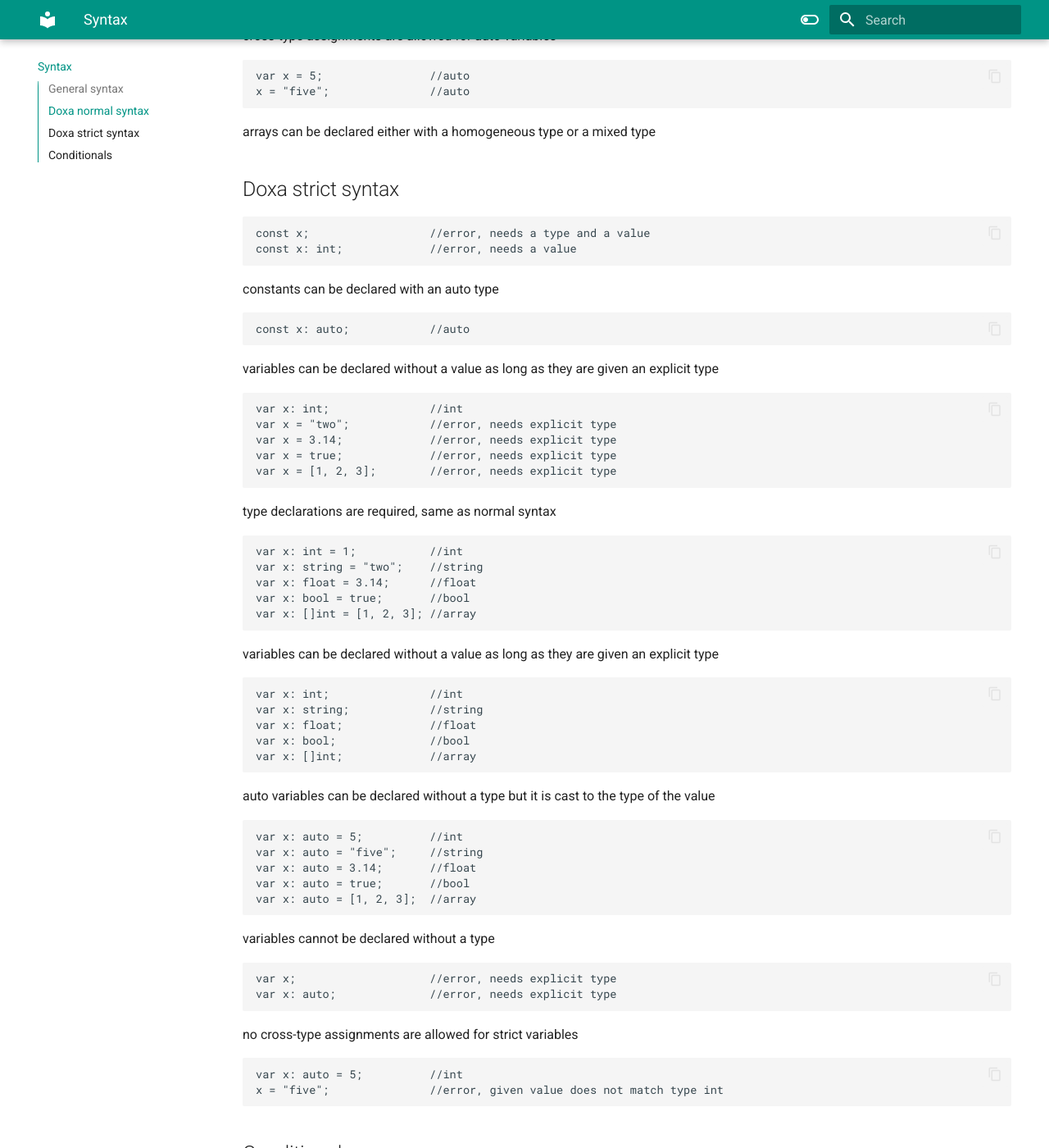
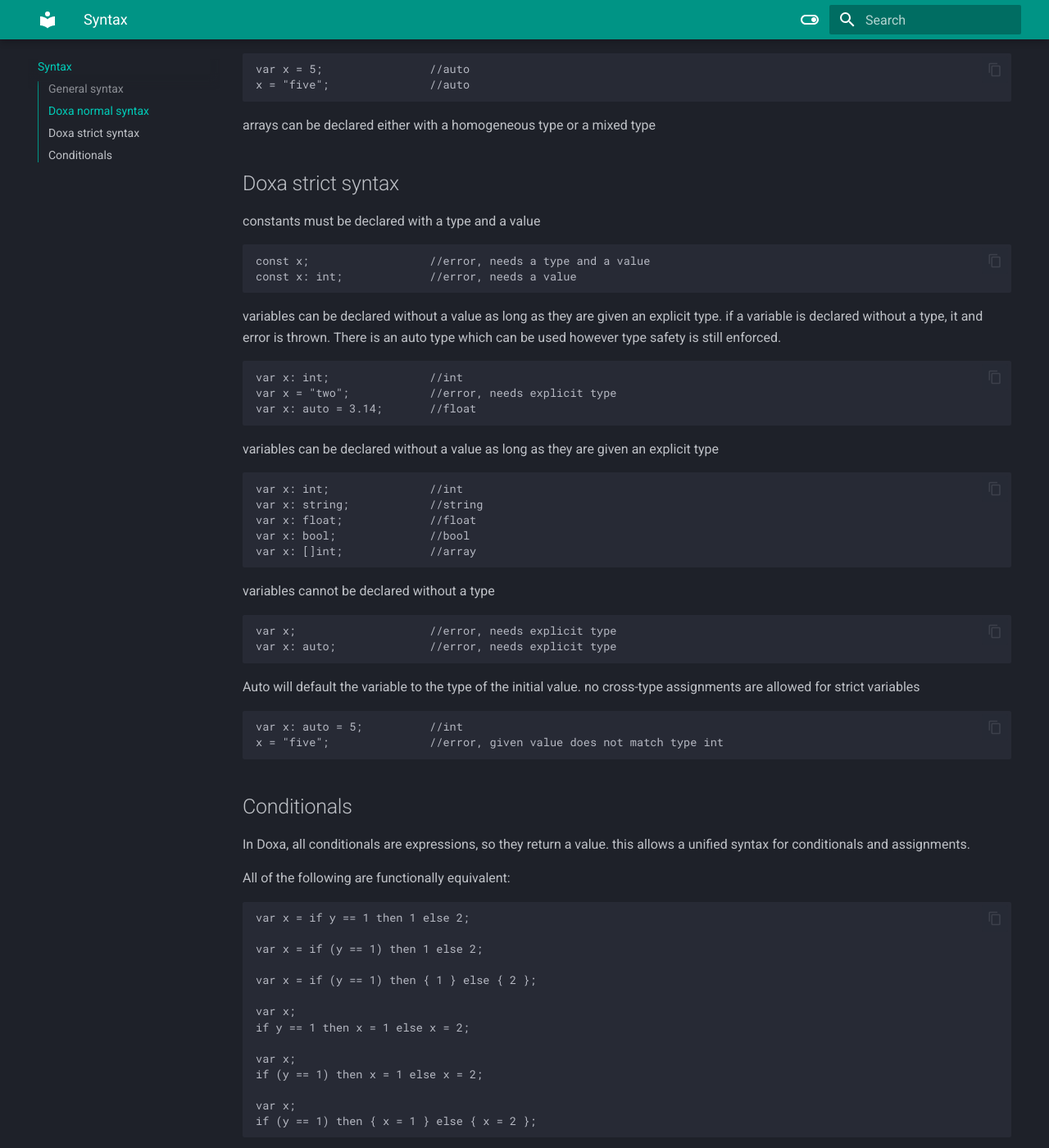
Before and after one commit to mirror-shades/doxa, an MkDocs documentation site: the page built from docs/syntax.md, in a window 1280 px wide and 1400 px high, scrolled down 3528 px. Shown: the whole window at 82% size. Built offline with MkDocs 1.6.1 and Material for MkDocs 9.7.7, drawn with Linux system fonts in a browser that asks for light colours; some of the changed text lies outside the part shown.

````diff
--- a/docs/syntax.md
+++ b/docs/syntax.md
@@ -1,4 +1,6 @@
-By default, Doxa runs in normal mode. Strict mode is enabled via `#strict` at the file start. To preserve type safety, strict files can only import other strict files. There is an intermediate mode called `warn` which compiles files in normal mode but gives warnings when strict conventions are not followed.
+By default, Doxa runs in normal mode. Strict mode is enabled via `#strict` at the file start.
+To preserve type safety, strict files can only import other strict files. There is an intermediate
+mode called `warn` which compiles files in normal mode but gives warnings when strict conventions are not followed.
 
 ## General syntax
 
@@ -28,6 +30,7 @@ var result = divide(10, 0) catch |err| {
 ```
 
 Doxa has some choice code keywords:
+
 - `function` and `fn` are functionally identical
 - `and` and `&&` are functionally identical
 - `or` and `||` are functionally identical
@@ -55,7 +58,8 @@ var dog = Dog {
 };
 ```
 
-modules are supported. strict files can only import other strict files. normal files can import both strict and normal files.
+modules are supported. strict files can only import other strict files.
+normal files can import both strict and normal files.
 
 ```
 // math.doxa
@@ -73,7 +77,8 @@ import { add } from "./math.doxa";
 var sum = add(1, 2);
 ```
 
-match is supported rather than switch.
+match is supported rather than switch. match cases must be exhaustive but
+else is supported as a fallback.
 
 ```
 enum Number {
@@ -87,11 +92,7 @@ match x {
     .TWO => print("two"),
     .UNKNOWN => print("unknown")
 }
-```
 
-else is supported
-
-```
 // this is functionally identical to the previous example
 match x {
     .ONE => print("one"),
@@ -110,8 +111,8 @@ match x {
 }
 ```
 
-
-arrays can only be declared with a homogeneous type. Heterogeneous arrays are not supported. Structs are the preferred way to group different types.
+arrays can only be declared with a homogeneous type. Heterogeneous arrays
+are not supported. Structs are the preferred way to group different types.
 
 ```
 // Only homogeneous arrays allowed
@@ -125,40 +126,40 @@ var noType = [1, 2, 3];            // Error: array type must be explicit
 
 ## Doxa normal syntax
 
+in normal mode, all variables are dynamically typed by default.
+this can be explicitly marked with the auto type. this allows for
+cross type assignments.
+
+```
+var x = 1;                //int
+x = true;                 //bool
+
+var x: auto = 3.14;      //float
+x = "pi";                //string
+```
+
 constants are declared with the const keyword
 
 ```
 const x = 1;              //int
 const x = "two";          //string
-const x = 3.14;           //float
-const x = true;           //bool
 const x = [1, 2, 3];      //array
 ```
 
-constants cannot be declared without a value
+constants cannot be declared without a value but
+type can be inferred like variables.
 
 ```
 const x;                  //error, needs a value
+const x = 1;              //int
+const y: auto = 3.14;    //float
 ```
 
-all variables are auto by default
-
-```
-var x = 1;                //auto
-var x = "two";            //auto
-var x = 3.14;             //auto
-var x = true;             //auto
-var x = [1, 2, 3];        //auto
-```
-
-type declarations are allowed
+type declarations are allowed. when a type is declared safety is enforced.
 
 ```
 var x: int = 1;           //int
-var x: string = "two";    //string
-var x: float = 3.14;      //float
-var x: bool = true;       //bool
-var x: []int = [1, 2, 3]; //array
+x = "two";                //error, expected type int
 ```
 
 variables can be declared without a value
@@ -187,38 +188,23 @@ x = "five";               //auto
 
 arrays can be declared either with a homogeneous type or a mixed type
 
+## Doxa strict syntax
 
-## Doxa strict syntax
+constants must be declared with a type and a value
 
 ```
 const x;                  //error, needs a type and a value
 const x: int;             //error, needs a value
 ```
 
-constants can be declared with an auto type
-
-```
-const x: auto;            //auto
-```
-
-variables can be declared without a value as long as they are given an explicit type
+variables can be declared without a value as long as they are given an explicit type.
+if a variable is declared without a type, it and error is thrown. There is an auto type
+which can be used however type safety is still enforced.
 
 ```
 var x: int;               //int
 var x = "two";            //error, needs explicit type
-var x = 3.14;             //error, needs explicit type
-var x = true;             //error, needs explicit type
-var x = [1, 2, 3];        //error, needs explicit type
-```
-
-type declarations are required, same as normal syntax
-
-```
-var x: int = 1;           //int
-var x: string = "two";    //string
-var x: float = 3.14;      //float
-var x: bool = true;       //bool
-var x: []int = [1, 2, 3]; //array
+var x: auto = 3.14;       //float
 ```
 
 variables can be declared without a value as long as they are given an explicit type
@@ -231,16 +217,6 @@ var x: bool;              //bool
 var x: []int;             //array
 ```
 
-auto variables can be declared without a type but it is cast to the type of the value
-
-```
-var x: auto = 5;          //int
-var x: auto = "five";     //string
-var x: auto = 3.14;       //float
-var x: auto = true;       //bool
-var x: auto = [1, 2, 3];  //array
-```
-
 variables cannot be declared without a type
 
 ```
@@ -248,12 +224,14 @@ var x;                    //error, needs explicit type
 var x: auto;              //error, needs explicit type
 ```
 
-no cross-type assignments are allowed for strict variables
+Auto will default the variable to the type of the initial value. no cross-type
+assignments are allowed for strict variables
 
 ```
 var x: auto = 5;          //int
 x = "five";               //error, given value does not match type int
 ```
+
 ## Conditionals
 
 In Doxa, all conditionals are expressions, so they return a value.
--- a/mkdocs.yml
+++ b/mkdocs.yml
@@ -5,25 +5,32 @@ theme:
     - navigation.tabs
     - navigation.sections
     - toc.integrate
-    - navigation.top
     - search.highlight
     - search.suggest
     - content.tabs.link
     - content.code.annotation
     - content.code.copy
   palette:
+    - scheme: slate
+      primary: teal
+      accent: lime
+      toggle:
+        icon: material/toggle-switch-outline
+        name: Switch to light mode
     - scheme: default
       primary: teal
-      accent: purple
+      accent: lime
       toggle:
         icon: material/toggle-switch-off-outline
         name: Switch to dark mode
-    - scheme: slate
-      primary: teal
-      accent: purple
-      toggle:
-        icon: material/toggle-switch-outline
-        name: Switch to light mode
+
+extra:
+  social:
+    - icon: fontawesome/brands/github
+      link: https://github.com/mirror-shades/doxa
+  license:
+    text: Copyright 2024 Mirror Shades
+    url: https://www.gnu.org/licenses/gpl-2.0.en.html
 
 markdown_extensions:
   - pymdownx.highlight
````
Also changed, not shown: docs/index.md (+4 -1 lines), instructions.md (+52 -0 lines), 4 other files.
